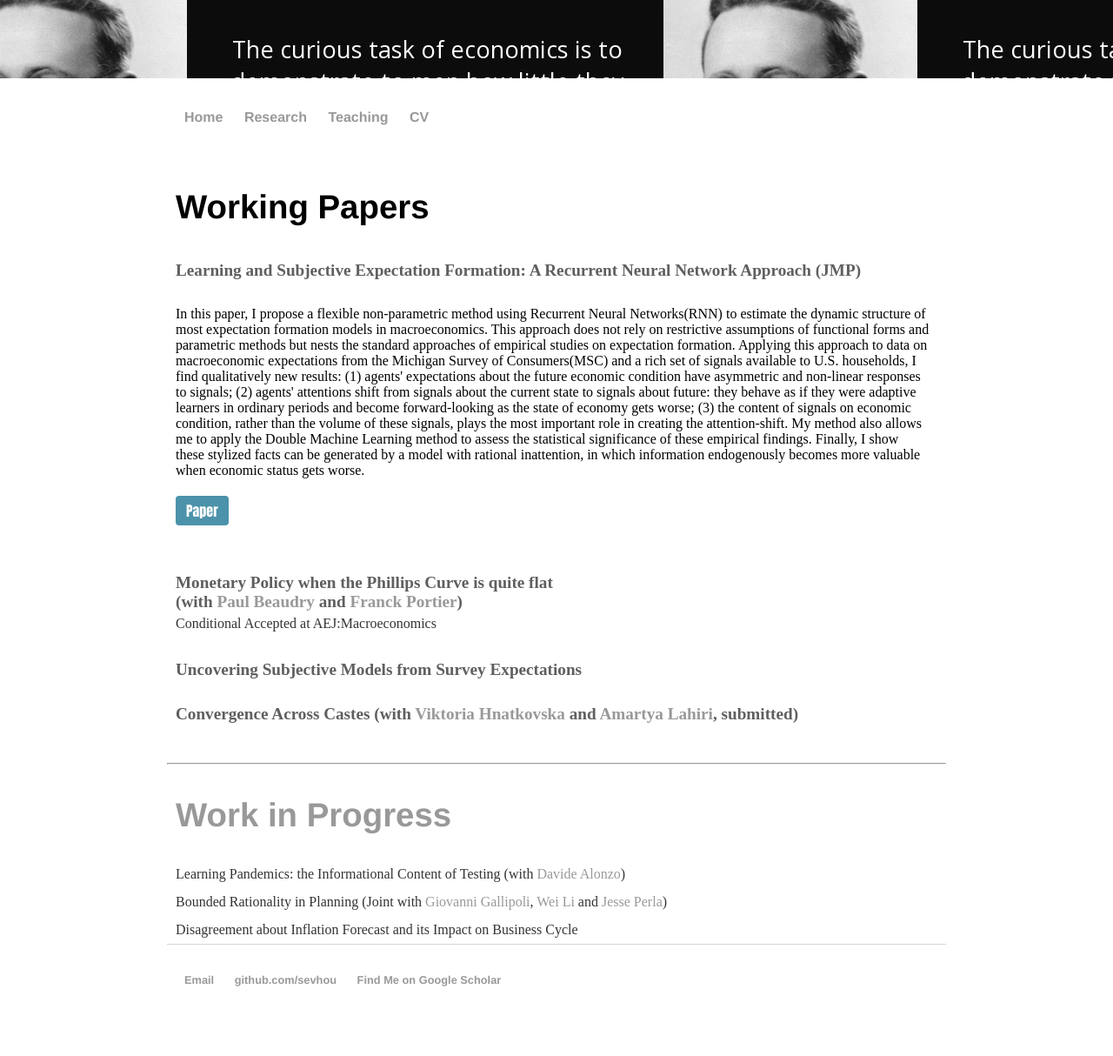
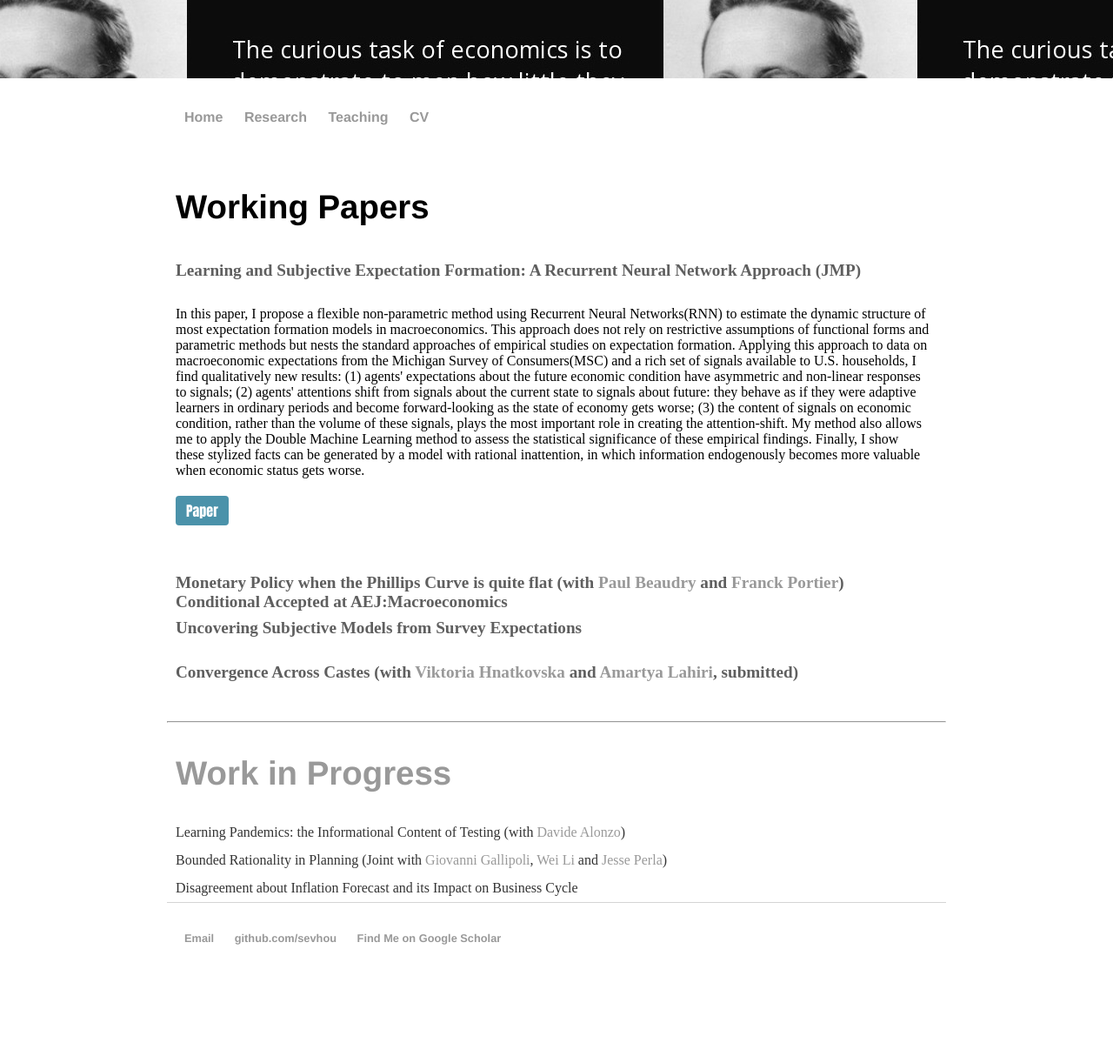
Before and after one commit to sevhou/sevhou.github.io, a Jekyll site: the page built from research/index.html, in a window 1280 px wide. Shown: the whole page at 87% size. Built offline with Jekyll 4.4.1, drawn with Linux system fonts in a browser that asks for light colours; after the commit the page ends 1166 px from its top, so only the background shows below that.

Commit message:
Update index.html

```diff
--- a/research/index.html
+++ b/research/index.html
@@ -28,8 +28,8 @@
       </div>
     </div>
 
-    <h2 type="button" class="slide-toggle">Monetary Policy when the Phillips Curve is quite flat <br>(with <a href="https://economics.ubc.ca/faculty-and-staff/paul-beaudry/">Paul Beaudry</a> and <a href="https://fportier.wordpress.com/">Franck Portier</a>)</h2>
-	<pp class="slide-toggle"> Conditional Accepted at AEJ:Macroeconomics</pp>
+    <h2 type="button" class="slide-toggle">Monetary Policy when the Phillips Curve is quite flat (with <a href="https://economics.ubc.ca/faculty-and-staff/paul-beaudry/">Paul Beaudry</a> and <a href="https://fportier.wordpress.com/">Franck Portier</a>) <br>
+	Conditional Accepted at AEJ:Macroeconomics</h2>
     <div class="box">
         <div class="box-inner">This papers examines an environment where the Phillips curve is locally quite flat and in which a cost channel of monetary policy may also be at play. The aim of the paper is two fold. First, we highlight conditions under which a relatively flat  Phillips Curve  can invalidate standard prescriptions regarding how monetary policy should be conducted to control inflation. In particular, we discuss the desirability of   a "Go Big or Stay Home" principle for monetary policy under a certain parameter configuration. This principle refers to the desirability of either responding to shocks in a very aggressive way or  not at all, if one aims is to maintain inflation close to target. In the second part of the paper we explore the empirical relevance of the parameter configuration that would favor this principle. To this end,  we provide structural estimates from full model estimation as well as provide evidence based on more direct estimation of the Phillips curve.  The results from both exercises give  substantial support to the configuration of interest.  We use the framework to offer an explanation to recent puzzles associated the behavior of inflation including the possibility of falling into a low inflation trap.
 
```
